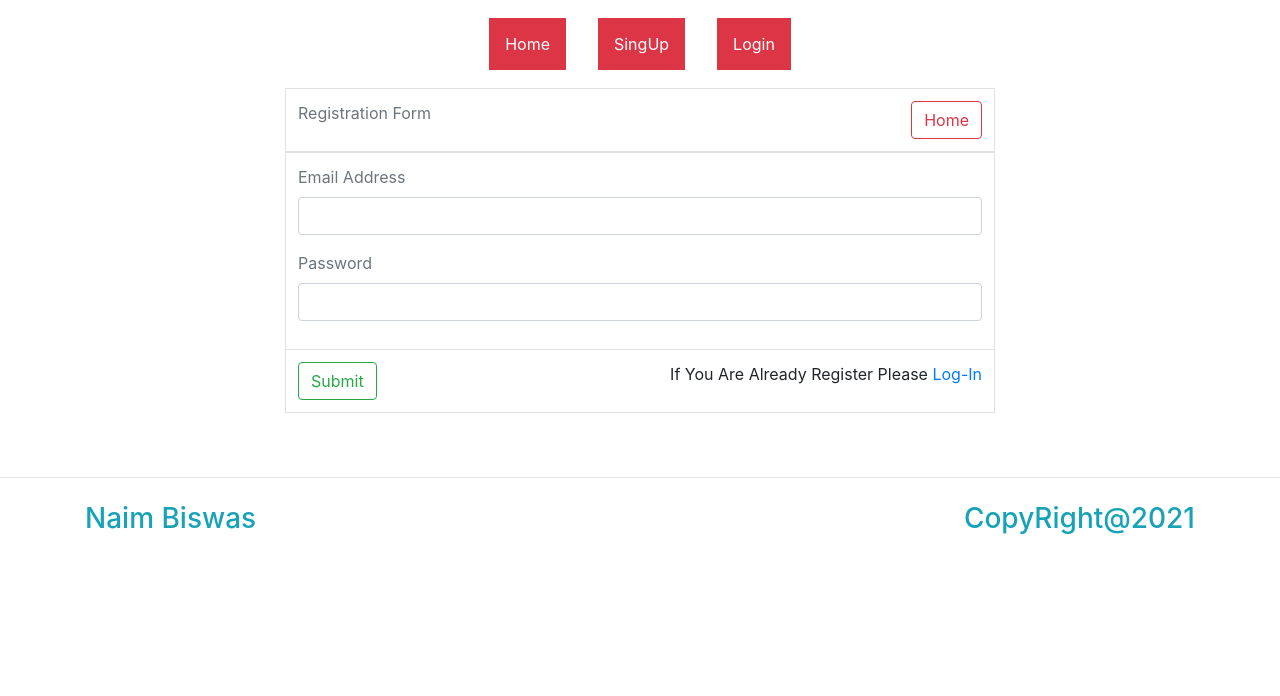
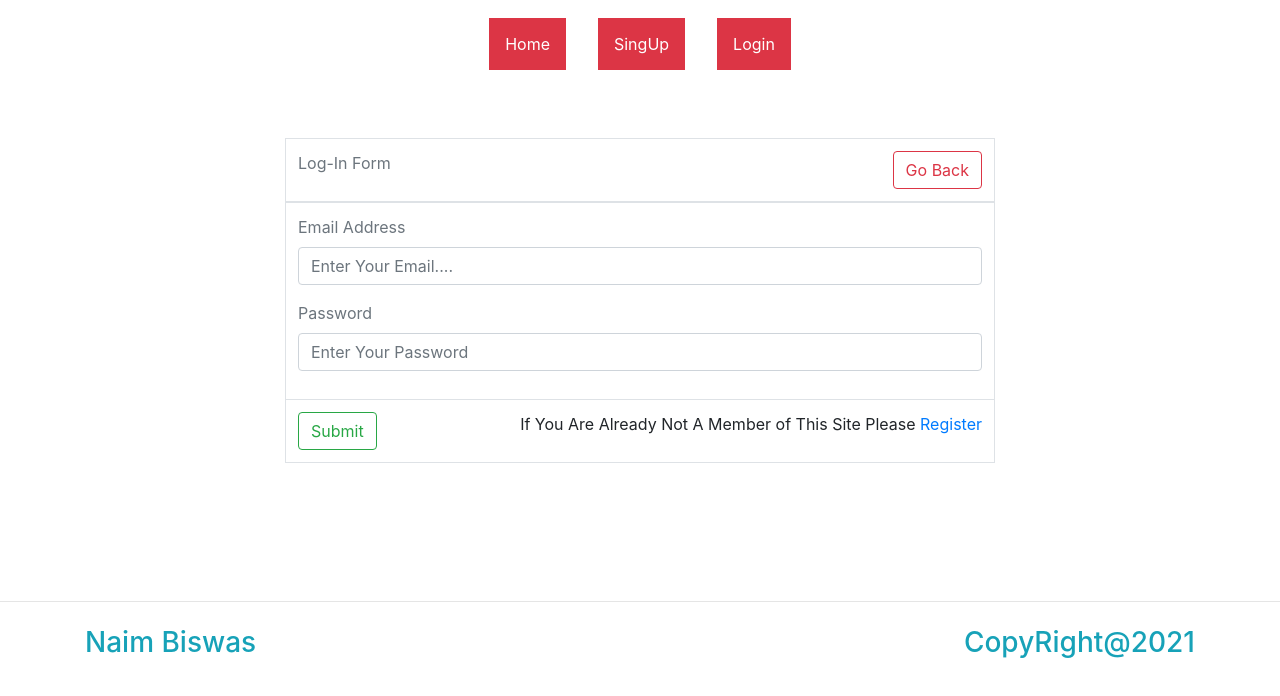
Before and after one commit to NaimBiswas/react-js-practice, a React (Create React App) app: page /login in a window 1280 px wide. Shown: the top 696 px of the page. Built offline with nearby package versions, Linux system fonts and the light colour scheme.

Commit message:
login form done

```diff
--- a/src/App.css
+++ b/src/App.css
@@ -1,5 +1,9 @@
 .App {
   text-align: center;
+}
+.paddingBottom{
+    margin-top: 50px;
+    margin-bottom: 90px;
 }
 .dfadfad{
 
--- a/src/PAGES/Login.js
+++ b/src/PAGES/Login.js
@@ -11,8 +11,8 @@ export default class Login extends Component {
                <thead>
                   <tr className=''>
                   <td className='text-secondary '>
-                       <span className=''>Registration Form</span>
-                        <Link to='/'><button className='btn btn-outline-danger btn-md float-right'>Home</button></Link>
+                       <span className=''>Log-In Form</span>
+                        <Link to='/'><button className='btn btn-outline-danger btn-md float-right'>Go Back</button></Link>
                   </td>
                </tr>
                </thead>
@@ -24,12 +24,12 @@ export default class Login extends Component {
                         {/* First name section        */}
                         <div className="form-group">
                            <label  className='text-secondary'>Email Address</label>
-                           <input type="text" name="" id="fistname" className="form-control" placeholder=""      aria-describedby="helpId"/>
+                           <input type="email" name="" id="fistname" className="form-control" placeholder="Enter Your Email...."      aria-describedby="helpId"/>
                            </div>
                            {/* First name section        */}
                         <div className="form-group">
                            <label className='text-secondary'>Password</label>
-                           <input type="text" name="" id="" className="form-control" placeholder=""      aria-describedby="helpId"/>
+                           <input type="password" name="" id="" className="form-control" placeholder="Enter Your Password"      aria-describedby="helpId"/>
                            </div>
                            {/* First name section        */}
                         </form>
@@ -41,7 +41,7 @@ export default class Login extends Component {
                      <td>
 
                         <button className='btn  btn-outline-success btn-md'>Submit</button>
-                       <span className='float-right'> If You Are Already Register Please <Link to='/login'>Log-In</Link>   </span>
+                       <span className='float-right'> If You Are Already Not A Member of This Site  Please <Link to='/singup'>Register</Link>   </span>
                      </td>
                   </tr>
                </tfoot>
```
Also changed, not shown: 1 other file (tests, documents, lock files or other folders).
